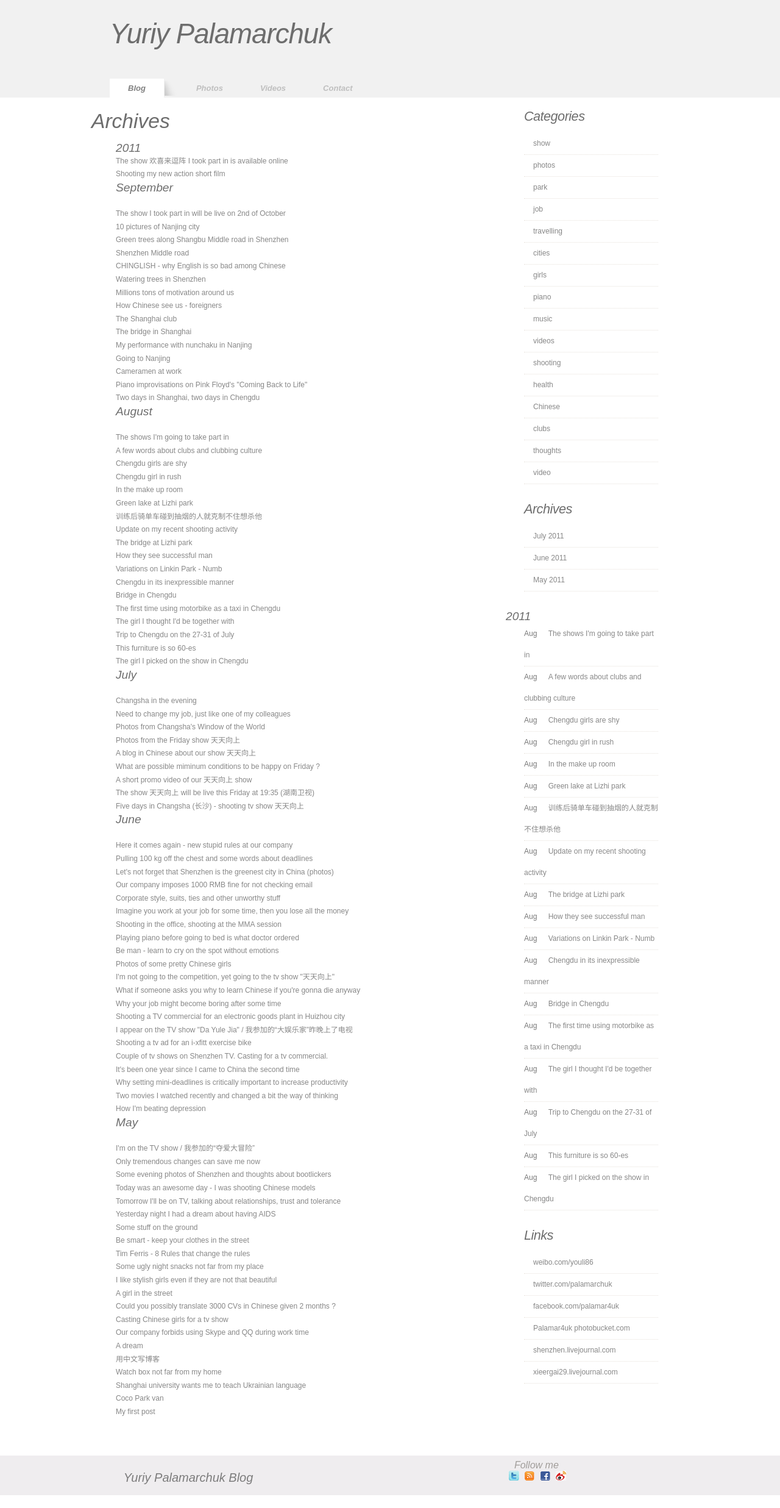
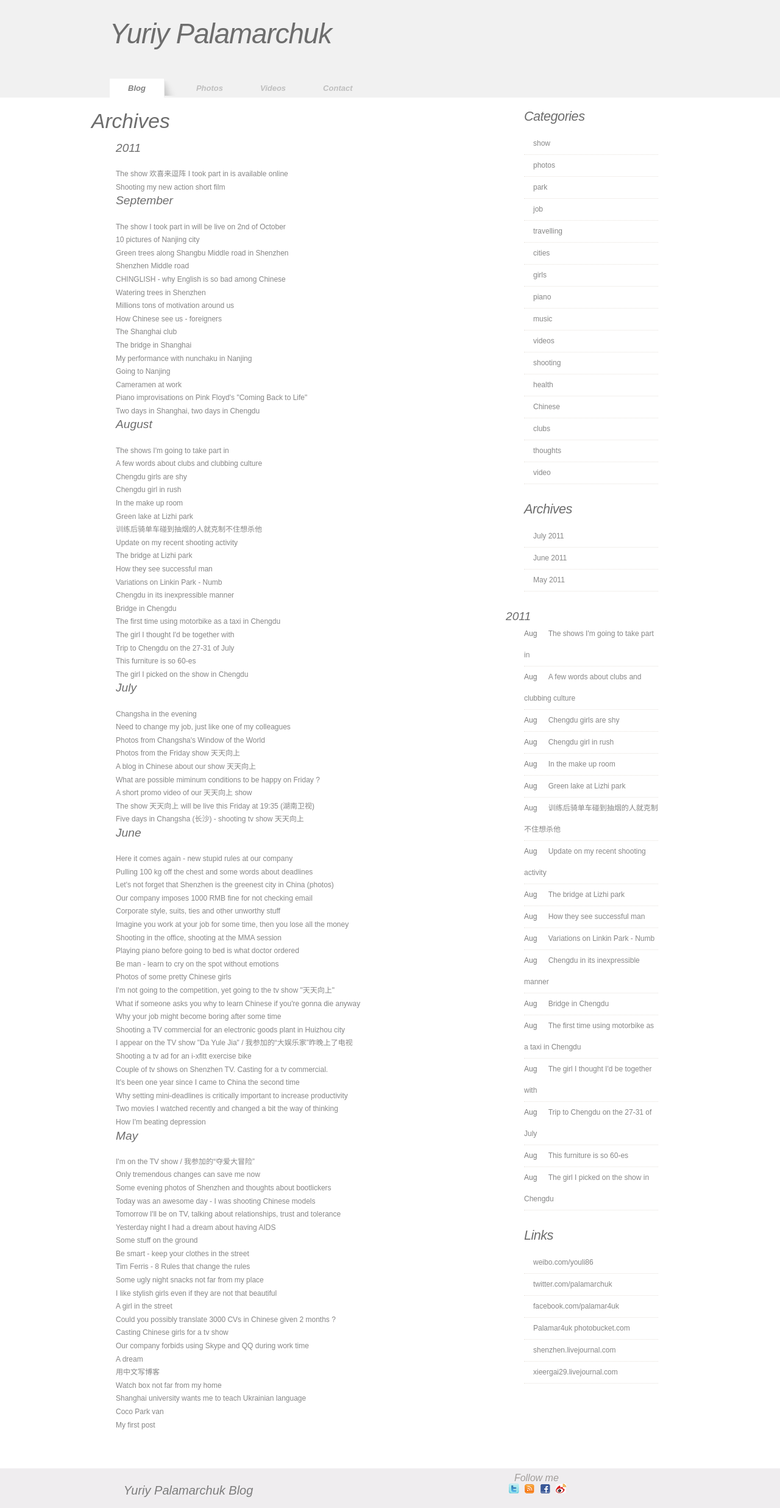
Before and after one commit to iurii/iurii.github.com, a Jekyll site: the page built from archives.html, in a window 1280 px wide. Shown: the whole page at 61% size. Built offline with Jekyll 4.4.1, drawn with Linux system fonts in a browser that asks for light colours; comment, search, counter and statistics services are not loaded; before the commit the page ends 2452 px from its top, so only the background shows below that.

Commit message:
archives added

```diff
--- a/archives.html
+++ b/archives.html
@@ -10,7 +10,7 @@
   {% for post in site.posts %}
 
     {% unless post.next %}
-      <h3>{{ post.date | date: '%Y' }}</h3>
+      <h3>{{ post.date | date: '%Y' }}</h3><br />
     {% else %}
       {% capture year %}{{ post.date | date: '%Y' }}{% endcapture %}
       {% capture nyear %}{{ post.next.date | date: '%Y' }}{% endcapture %}
@@ -21,7 +21,7 @@
       {% capture month %}{{ post.date | date: '%B' }}{% endcapture %}
       {% capture nmonth %}{{ post.next.date | date: '%B' }}{% endcapture %}
       {% if month != nmonth %}
-        <h3>{{ post.date | date: '%B' }}</h3> </br>
+        <h3>{{ post.date | date: '%B' }}</h3><br />
       {% endif %}
     {% endunless %}
 
```
